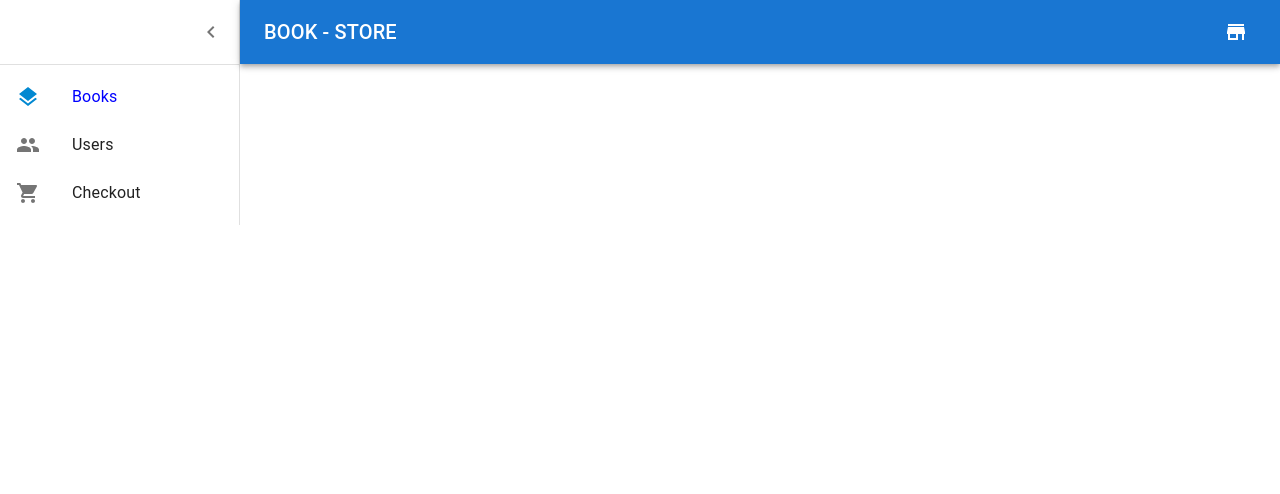
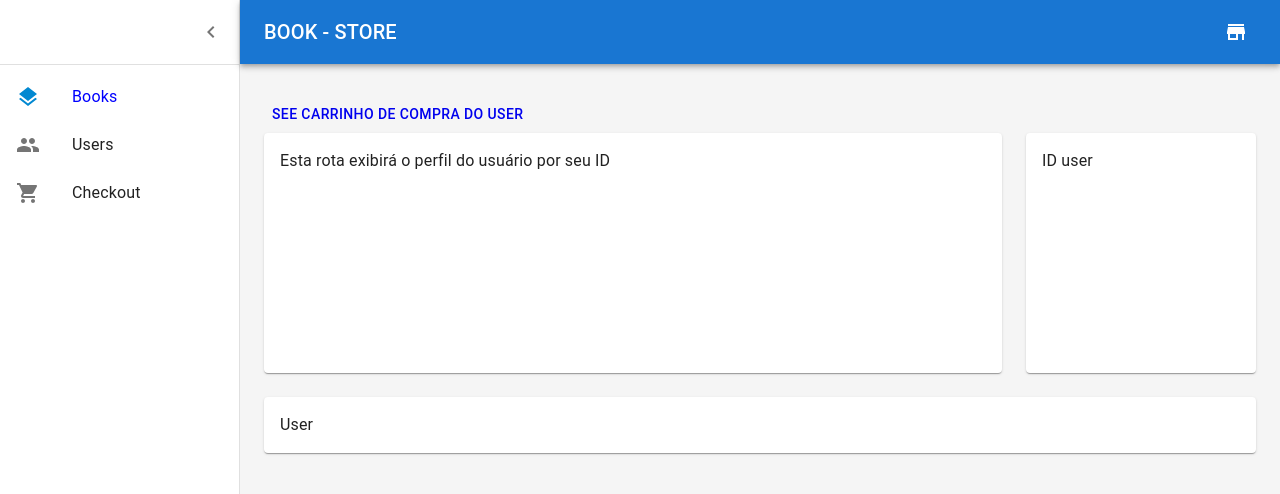
Before and after one commit to aniceto-jolela/bookstore, a React (Create React App) app: page /users/user_id in a window 1280 px wide. Shown: the top 494 px of the page. Built offline with nearby package versions, Linux system fonts and the light colour scheme.

Commit message:
Adicionando sub rotas.

```diff
--- /dev/null
+++ b/src/books/book_id.tsx
@@ -0,0 +1,61 @@
+import React from "react";
+import Container from '@mui/material/Container';
+import Grid from '@mui/material/Grid';
+import Paper from '@mui/material/Paper';
+import Box from '@mui/material/Box';
+import Toolbar from '@mui/material/Toolbar';
+
+
+
+const BooksId = () => {
+  return (
+    <>
+    <Box
+      component="main"
+      sx={{
+        backgroundColor: (theme) =>
+          theme.palette.mode === "light"
+            ? theme.palette.grey[100]
+            : theme.palette.grey[900],
+        flexGrow: 1,
+        height: "100vh",
+        overflow: "auto",
+      }}
+    >
+      <Toolbar />
+      <Container maxWidth="lg" sx={{ mt: 4, mb: 4 }}>
+        <Grid container spacing={3}>
+          {/* Chart */}
+          <Grid item xs={12} md={8} lg={9}>
+            <Paper
+              sx={{
+                p: 2,
+                display: "flex",
+                flexDirection: "column",
+                height: 240,
+              }}
+            >
+              visualização de detalhes
+            </Paper>
+          </Grid>
+          {/* Recent Deposits */}
+          <Grid item xs={12} md={4} lg={3}>
+            <Paper
+              sx={{
+                p: 2,
+                display: "flex",
+                flexDirection: "column",
+                height: 240,
+              }}
+            >
+              Books ID
+            </Paper>
+          </Grid>
+        </Grid>
+      </Container>
+    </Box>
+  </>
+  );
+};
+
+export default BooksId;
--- a/src/checkout/checkout.tsx
+++ b/src/checkout/checkout.tsx
@@ -8,6 +8,7 @@ import TableBody from "@mui/material/TableBody";
 import TableCell from "@mui/material/TableCell";
 import TableHead from "@mui/material/TableHead";
 import TableRow from "@mui/material/TableRow";
+import { Typography } from "@mui/material";
 
 
 
@@ -82,6 +83,9 @@ const Checkout = () => {
       >
         <Toolbar />
         <Container maxWidth="lg" sx={{ mt: 4, mb: 4 }}>
+        <Typography>
+        esta rota conterá o fluxo para efetuar o pagamento dos produtos selecionados pelo user ID
+        </Typography>
         <Table size="small">
         <TableHead>
           <TableRow>
--- a/src/components/menu/header.tsx
+++ b/src/components/menu/header.tsx
@@ -1,7 +1,7 @@
 import * as React from "react";
 import Typography from "@mui/material/Typography";
 import IconButton from "@mui/material/IconButton";
-import StoreIcon from '@mui/icons-material/Store';
+import StoreIcon from "@mui/icons-material/Store";
 
 function Header() {
   return (
@@ -15,8 +15,8 @@ function Header() {
       >
         BOOK - STORE
       </Typography>
-      <IconButton color="inherit" style={{cursor:'default'}}>
-          <StoreIcon />
+      <IconButton color="inherit" style={{ cursor: "default" }}>
+        <StoreIcon />
       </IconButton>
     </React.Fragment>
   );
--- a/src/components/menu/listItems.tsx
+++ b/src/components/menu/listItems.tsx
@@ -25,7 +25,7 @@ export default function MainListItems() {
         onClick={() => Selected(1)}
       >
         <ListItemButton>
-          <ListItemIcon >
+          <ListItemIcon>
             <LayersIcon color={setSelected == 1 ? "info" : "inherit"} />
           </ListItemIcon>
           <ListItemText primary="Books" />
@@ -33,7 +33,7 @@ export default function MainListItems() {
       </Link>
 
       <Link
-        to="/users"
+        to="/users/user_id"
         style={{
           textDecoration: "none",
           color: setSelected == 2 ? "blue" : "inherit",
@@ -49,7 +49,7 @@ export default function MainListItems() {
       </Link>
 
       <Link
-        to="/checkout"
+        to="/checkout/user_id"
         style={{
           textDecoration: "none",
           color: setSelected == 3 ? "blue" : "inherit",
--- a/src/components/menu/menu.tsx
+++ b/src/components/menu/menu.tsx
@@ -119,7 +119,6 @@ const MenuContent=({Children}:PropsChildren)=> {
           <Divider />
           <List component="nav">
             <MainListItems/>
-
           </List>
         </Drawer>
 
--- a/src/routers/routes.tsx
+++ b/src/routers/routes.tsx
@@ -1,10 +1,12 @@
 import React from "react";
 import { Route, Routes } from "react-router-dom";
 import Books from "../books/books";
+import BooksId from "../books/book_id";
 import Checkout from "../checkout/checkout";
 import Layout from "../components/base-layout";
 import Body from "../dashboard/body";
-import Users from "../users/users";
+import Cart from "../users/cart";
+import UserId from "../users/user_id";
 
 const Routs = () => (
   <Layout
@@ -13,8 +15,10 @@ const Routs = () => (
         <Routes>
           <Route path="/" element={<Body />} />
           <Route path="/books" element={<Books />} />
-          <Route path="/users" element={<Users />} />
-          <Route path="/checkout" element={<Checkout />} />
+          <Route path="/books/books_id" element={<BooksId />} />
+          <Route path="/users/user_id" element={<UserId />} />
+          <Route path="/users/user_id/cart" element={<Cart />} />
+          <Route path="/checkout/user_id" element={<Checkout />} />
         </Routes>
       </>
     }
--- /dev/null
+++ b/src/users/cart.tsx
@@ -0,0 +1,61 @@
+import React from "react";
+import Container from '@mui/material/Container';
+import Grid from '@mui/material/Grid';
+import Paper from '@mui/material/Paper';
+import Box from '@mui/material/Box';
+import Toolbar from '@mui/material/Toolbar';
+
+
+
+const Cart = () => {
+  return (
+    <>
+    <Box
+      component="main"
+      sx={{
+        backgroundColor: (theme) =>
+          theme.palette.mode === "light"
+            ? theme.palette.grey[100]
+            : theme.palette.grey[900],
+        flexGrow: 1,
+        height: "100vh",
+        overflow: "auto",
+      }}
+    >
+      <Toolbar />
+      <Container maxWidth="lg" sx={{ mt: 4, mb: 4 }}>
+        <Grid container spacing={3}>
+          {/* Chart */}
+          <Grid item xs={12} md={8} lg={9}>
+            <Paper
+              sx={{
+                p: 2,
+                display: "flex",
+                flexDirection: "column",
+                height: 240,
+              }}
+            >
+              Esta rota exibirá o carrinho de compras de um usuário por seu ID
+            </Paper>
+          </Grid>
+          {/* Recent Deposits */}
+          <Grid item xs={12} md={4} lg={3}>
+            <Paper
+              sx={{
+                p: 2,
+                display: "flex",
+                flexDirection: "column",
+                height: 240,
+              }}
+            >
+              User ID
+            </Paper>
+          </Grid>
+        </Grid>
+      </Container>
+    </Box>
+  </>
+  );
+};
+
+export default Cart;
--- /dev/null
+++ b/src/users/user_id.tsx
@@ -0,0 +1,79 @@
+import React from "react";
+import { Link } from "react-router-dom";
+import Container from '@mui/material/Container';
+import Grid from '@mui/material/Grid';
+import Paper from '@mui/material/Paper';
+import Box from '@mui/material/Box';
+import Stack from "@mui/material/Stack";
+import Button from "@mui/material/Button";
+import Toolbar from '@mui/material/Toolbar';
+
+
+
+const UserId = () => {
+  return (
+    <>
+    <Box
+      component="main"
+      sx={{
+        backgroundColor: (theme) =>
+          theme.palette.mode === "light"
+            ? theme.palette.grey[100]
+            : theme.palette.grey[900],
+        flexGrow: 1,
+        height: "100vh",
+        overflow: "auto",
+      }}
+    >
+      <Toolbar />
+      <Container maxWidth="lg" sx={{ mt: 4, mb: 4 }}>
+
+      <Grid item xs={12} md={8} lg={9}>
+              <Stack direction="row" spacing={2}>
+                <Button color="secondary">
+                  <Link to="/users/user_id/cart" style={{textDecoration: "none"}}>See Carrinho de compra do user</Link>
+                </Button>
+              </Stack>
+            </Grid>
+
+        <Grid container spacing={3}>
+          {/* Chart */}
+          <Grid item xs={12} md={8} lg={9}>
+            <Paper
+              sx={{
+                p: 2,
+                display: "flex",
+                flexDirection: "column",
+                height: 240,
+              }}
+            >
+              Esta rota exibirá o perfil do usuário por seu ID
+            </Paper>
+          </Grid>
+          {/* Recent Deposits */}
+          <Grid item xs={12} md={4} lg={3}>
+            <Paper
+              sx={{
+                p: 2,
+                display: "flex",
+                flexDirection: "column",
+                height: 240,
+              }}
+            >
+              ID user
+            </Paper>
+          </Grid>
+          {/* Recent Orders */}
+          <Grid item xs={12}>
+            <Paper sx={{ p: 2, display: "flex", flexDirection: "column" }}>
+              User
+            </Paper>
+          </Grid>
+        </Grid>
+      </Container>
+    </Box>
+  </>
+  );
+};
+
+export default UserId;
```
Also changed, not shown: src/books/books.tsx (+16 -22 lines), src/users/users.tsx (deleted, +0 -50 lines).
